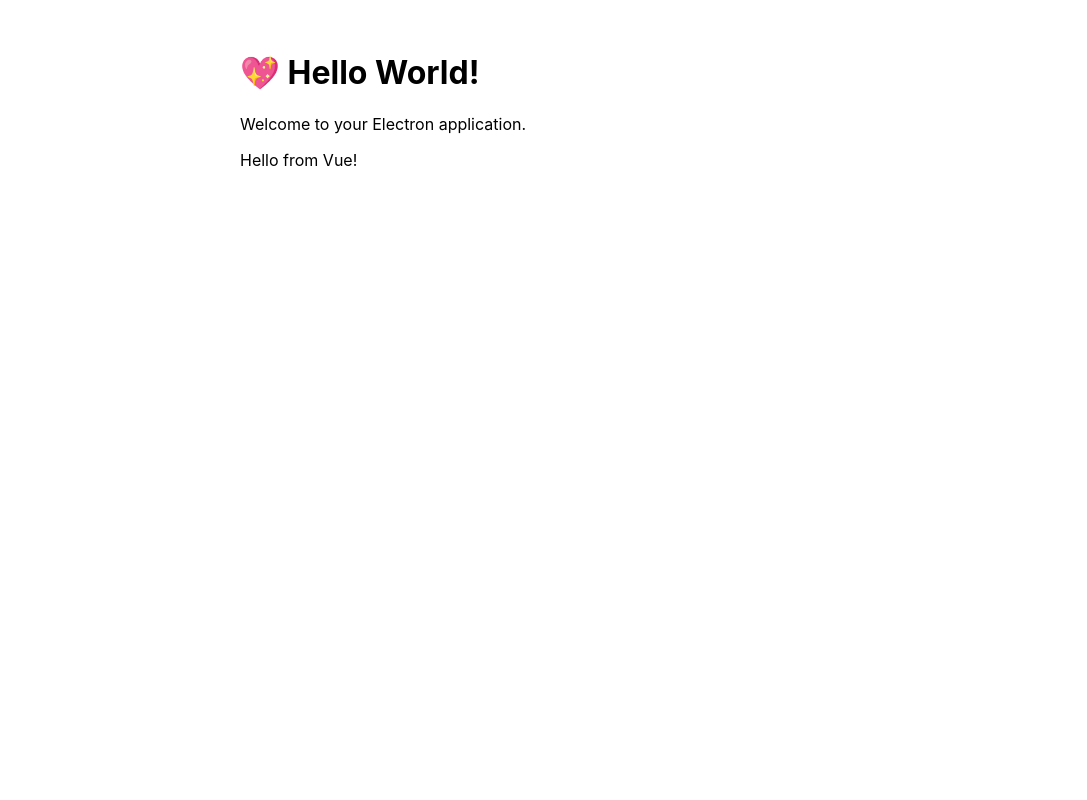
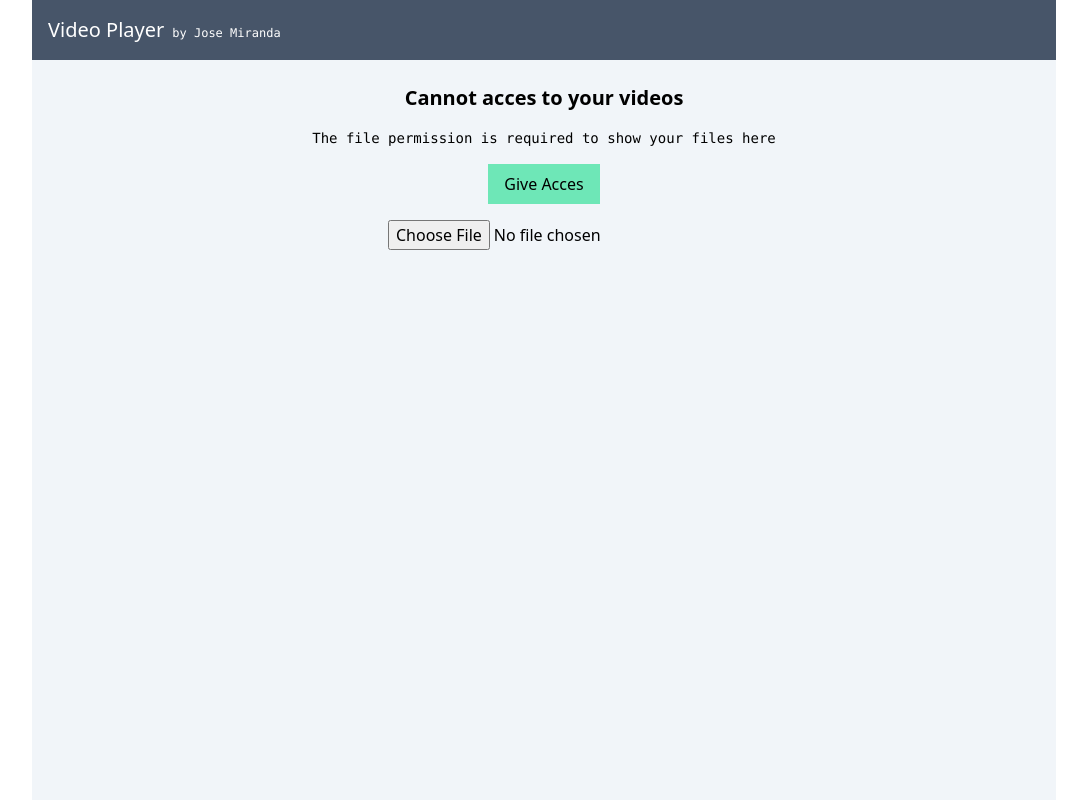
Before and after one commit to Mortadelo24/video-player-electron-vue, a Vue app: page / in a window 1280 px wide. Shown: the whole page, without its empty margins (96-1183 px from the left). Built offline with nearby package versions, Linux system fonts and the light colour scheme.

Commit message:
tailwind added

```diff
--- a/index.html
+++ b/index.html
@@ -6,8 +6,6 @@
 
   </head>
   <body>
-    <h1>💖 Hello World!</h1>
-    <p>Welcome to your Electron application.</p>
     <script type="module" src="/src/renderer.ts"></script>
     <div id="app">
 
--- a/package.json
+++ b/package.json
@@ -24,9 +24,12 @@
     "@typescript-eslint/eslint-plugin": "^5.0.0",
     "@typescript-eslint/parser": "^5.0.0",
     "@vitejs/plugin-vue": "^5.1.2",
+    "autoprefixer": "^10.4.20",
     "electron": "31.4.0",
     "eslint": "^8.0.1",
     "eslint-plugin-import": "^2.25.0",
+    "postcss": "^8.4.41",
+    "tailwindcss": "^3.4.10",
     "ts-node": "^10.0.0",
     "typescript": "~4.5.4",
     "vite": "^5.0.12"
--- /dev/null
+++ b/postcss.config.js
@@ -0,0 +1,6 @@
+module.exports = {
+  plugins: {
+    tailwindcss: {},
+    autoprefixer: {},
+  },
+}
--- a/src/components/App.vue
+++ b/src/components/App.vue
@@ -1,3 +1,33 @@
+<script setup lang="ts">
+import { ref } from 'vue'
+
+const isFilePermission = ref(false)
+
+</script>
+
 <template>
-    <div>Hello from Vue!</div>
-  </template>
+  <div class="grid justify-items-center	">
+    <div class="bg-slate-100	 max-w-screen-lg	min-w-80	w-full h-screen	">
+      <nav class="bg-slate-600 text-white flex justify-start p-4 items-baseline gap-x-2">
+        <p class="font-sans text-xl">Video Player</p> <small class="font-mono text-xs">by Jose Miranda</small>
+      </nav>
+      <div class="px-4 py-6">
+        <div v-if="isFilePermission" class="flex flex-col gap-y-2">
+          <p class="text-xl font-bold">Your Videos</p>
+          <div>
+            Videos
+          </div>
+
+        </div>
+        <div v-else class="flex flex-col justify-center items-center text-center gap-y-4">
+
+          <p class="text-xl font-bold">Cannot acces to your videos</p>
+          <p class="text-sm font-mono">The file permission is required to show your files here</p>
+          <button class="bg-emerald-300 px-4 py-2">Give Acces</button>
+          <input type="file" webkitdirectory>
+        </div>
+      </div>
+
+    </div>
+  </div>
+</template>
--- a/src/index.css
+++ b/src/index.css
@@ -1,7 +1,3 @@
-body {
-  font-family: -apple-system, BlinkMacSystemFont, 'Segoe UI', Roboto, Helvetica,
-    Arial, sans-serif;
-  margin: auto;
-  max-width: 38rem;
-  padding: 2rem;
-}
+@tailwind base;
+@tailwind components;
+@tailwind utilities;
--- a/src/main.ts
+++ b/src/main.ts
@@ -13,6 +13,7 @@ const createWindow = () => {
   const mainWindow = new BrowserWindow({
     width: 800,
     height: 600,
+    maxWidth:1024,
     webPreferences: {
       preload: path.join(__dirname, 'preload.js'),
     },
--- /dev/null
+++ b/tailwind.config.js
@@ -0,0 +1,11 @@
+/** @type {import('tailwindcss').Config} */
+export default {
+  content: [
+    "./index.html",
+    "./src/**/*.{vue,js,ts,jsx,tsx}",
+  ],
+  theme: {
+    extend: {},
+  },
+  plugins: [],
+}
```
Also changed, not shown: 1 other file (tests, documents, lock files or other folders).
